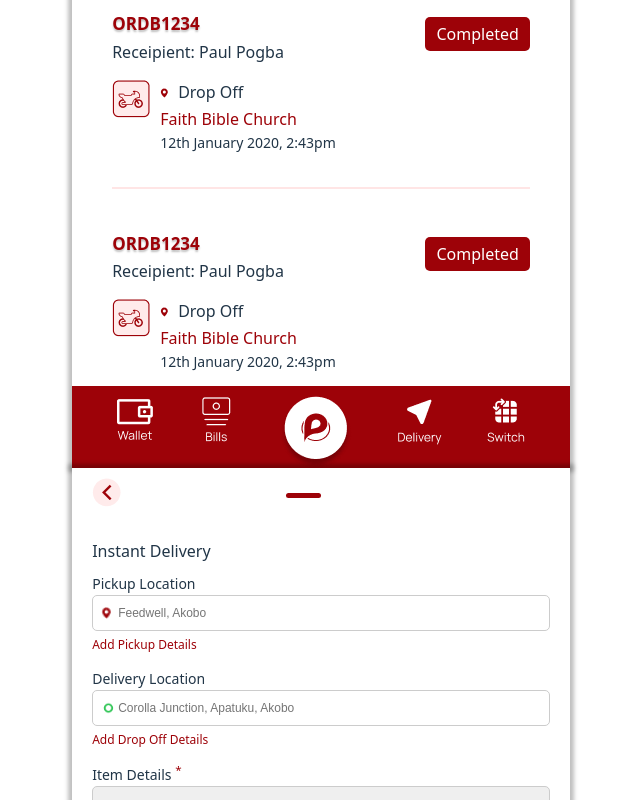
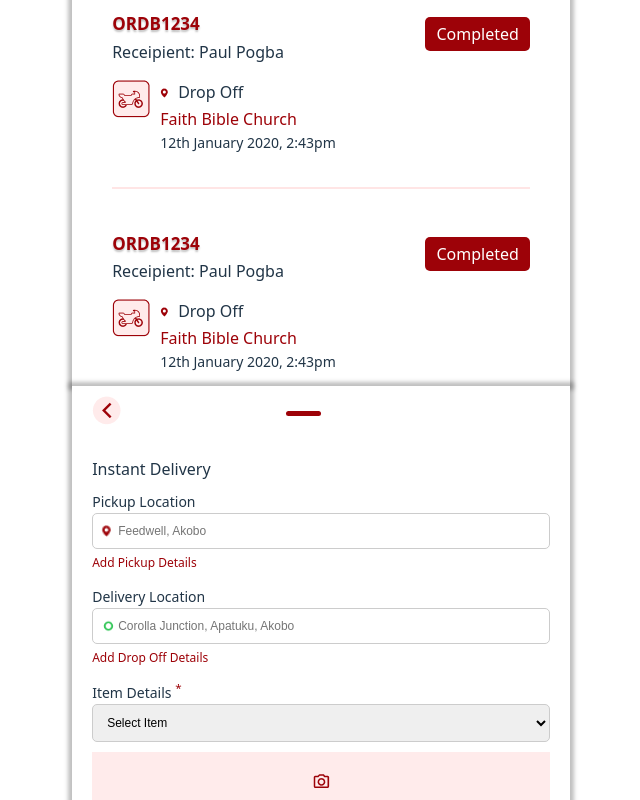
Before and after one commit to Olagoke1234/pepsa-delivery-app, a React (Vite) app: page / in a window 1280 px wide. Shown: the part 582-1382 px from the top of the page, without its empty margins (319-959 px from the left). Built offline with nearby package versions, Linux system fonts and the light colour scheme.

Commit message:
fix: adjust width style in WelcomePage and comment out Footer component

```diff
--- a/src/pages/WelcomePage.jsx
+++ b/src/pages/WelcomePage.jsx
@@ -17,6 +17,7 @@ const WelcomePage = () => {
         backgroundColor: "#FFFFFF",
         boxShadow: "0px 0px 4px 4px rgba(0, 0, 0, 0.25)",
         paddingTop: "10px",
+        width: "100%",
       }}
     >
       <header
@@ -349,7 +350,7 @@ const WelcomePage = () => {
           </div>
         </div>
       </div>
-      <Footer />
+      {/* <Footer /> */}
     </div>
   );
 };
```
